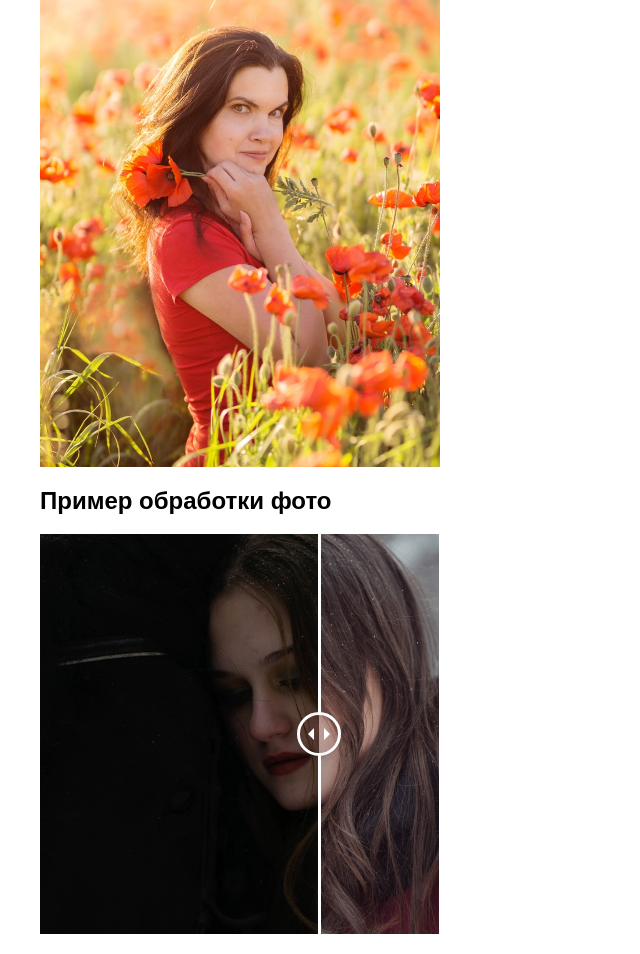
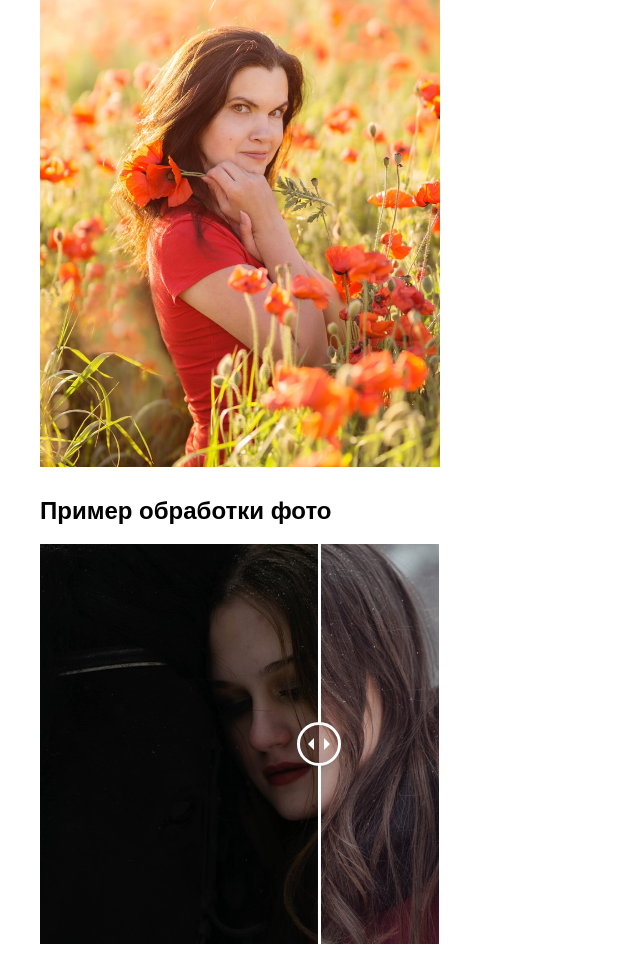
Before and after one commit to tata1988/photo, a website: page index.html in a window 1280 px wide. Shown: the part 887-1841 px from the top of the page, without its empty margins (0-640 px from the left). Drawn offline with Linux system fonts and the light colour scheme.

Commit message:
padding для twentytwenty

```diff
--- a/css/style.css
+++ b/css/style.css
@@ -211,6 +211,10 @@
       max-height: 600px;
   }
 
+  .twentytwenty {
+      padding: 10px;
+  }
+
   .twentytwenty__container {
       height: 400px;
       max-width: 400px;
```
